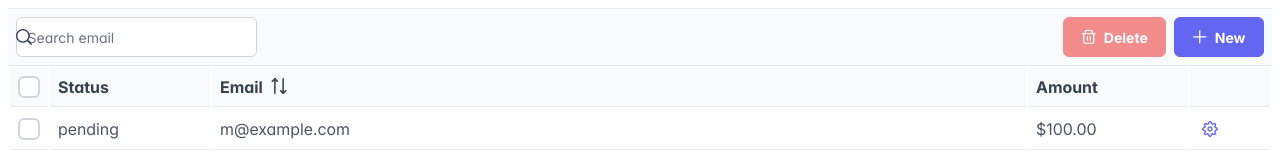
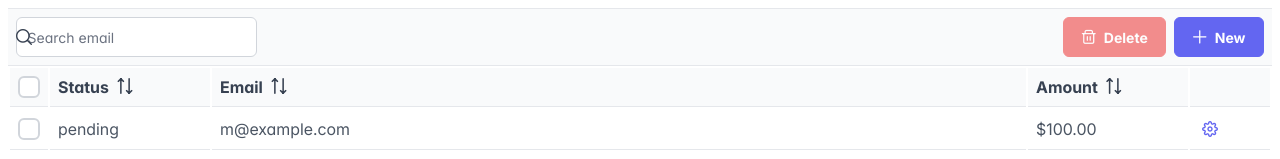
Before and after one commit to kiranojhanp/tanstack-prime-table, a React (Vite) app: page / in a window 1280 px wide. Shown: the top 159 px of the page. Built offline with nearby package versions, Linux system fonts and the light colour scheme.

Commit message:
feat: add reusable column header

```diff
--- /dev/null
+++ b/src/components/datatable/column-header.tsx
@@ -0,0 +1,35 @@
+import React from "react";
+import type { Column } from "@tanstack/react-table";
+
+interface DataTableColumnHeaderProps<TData, TValue>
+  extends React.HTMLAttributes<HTMLDivElement> {
+  column: Column<TData, TValue>;
+  title: string;
+}
+
+const ColumnHeader = <TData, TValue>({
+  column,
+  title,
+  className = "",
+}: DataTableColumnHeaderProps<TData, TValue>) => {
+  if (!column.getCanSort()) {
+    return <div {...{ className }}>{title}</div>;
+  }
+
+  return (
+    <div className="p-column-header-content">
+      <span className="p-column-title">{title}</span>
+      <span className="p-sortable-column-icon">
+        {column.getIsSorted() === "desc" ? (
+          <i className="pi pi-sort-amount-down-alt" />
+        ) : column.getIsSorted() === "asc" ? (
+          <i className="pi pi-sort-amount-up-alt" />
+        ) : (
+          <i className="pi pi-sort-alt" />
+        )}
+      </span>
+    </div>
+  );
+};
+
+export default ColumnHeader;
--- a/src/pages/payments/columns.tsx
+++ b/src/pages/payments/columns.tsx
@@ -2,6 +2,7 @@ import { ColumnDef } from "@tanstack/react-table";
 import type { Payment } from "@/data";
 import { ActionsMenu } from "@/components/datatable/actions";
 import { Checkbox } from "primereact/checkbox";
+import ColumnHeader from "@/components/datatable/column-header";
 
 export const columns: ColumnDef<Payment>[] = [
   {
@@ -25,34 +26,15 @@ export const columns: ColumnDef<Payment>[] = [
   },
   {
     accessorKey: "status",
-    header: "Status",
+    header: ({ column }) => <ColumnHeader column={column} title="Status" />,
   },
   {
     accessorKey: "email",
-    header: ({ column }) => {
-      if (!column.getCanSort()) {
-        return <div>Email</div>;
-      }
-
-      return (
-        <div className="p-column-header-content">
-          <span className="p-column-title">Email</span>
-          <span className="p-sortable-column-icon">
-            {column.getIsSorted() === "desc" ? (
-              <i className="pi pi-sort-amount-down-alt" />
-            ) : column.getIsSorted() === "asc" ? (
-              <i className="pi pi-sort-amount-up-alt" />
-            ) : (
-              <i className="pi pi-sort-alt" />
-            )}
-          </span>
-        </div>
-      );
-    },
+    header: ({ column }) => <ColumnHeader column={column} title="Email" />,
   },
   {
     accessorKey: "amount",
-    header: () => <div className="text-right">Amount</div>,
+    header: ({ column }) => <ColumnHeader column={column} title="Amount" />,
     cell: ({ row }) => {
       const amount = parseFloat(row.getValue("amount"));
       const formatted = new Intl.NumberFormat("en-US", {
--- a/src/primereact.css
+++ b/src/primereact.css
@@ -20,3 +20,8 @@ body {
   align-items: center;
   gap: 0.5rem;
 }
+
+.p-datatable .p-sortable-column {
+  cursor: pointer;
+  user-select: none;
+}
```
